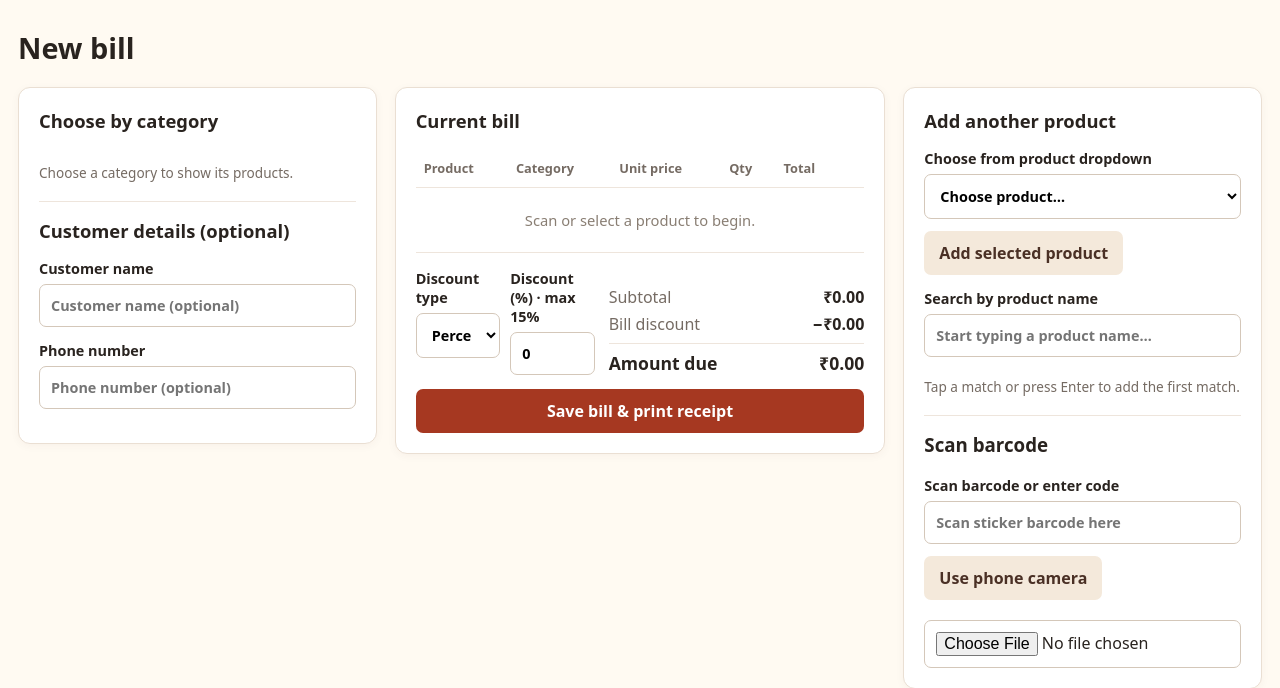
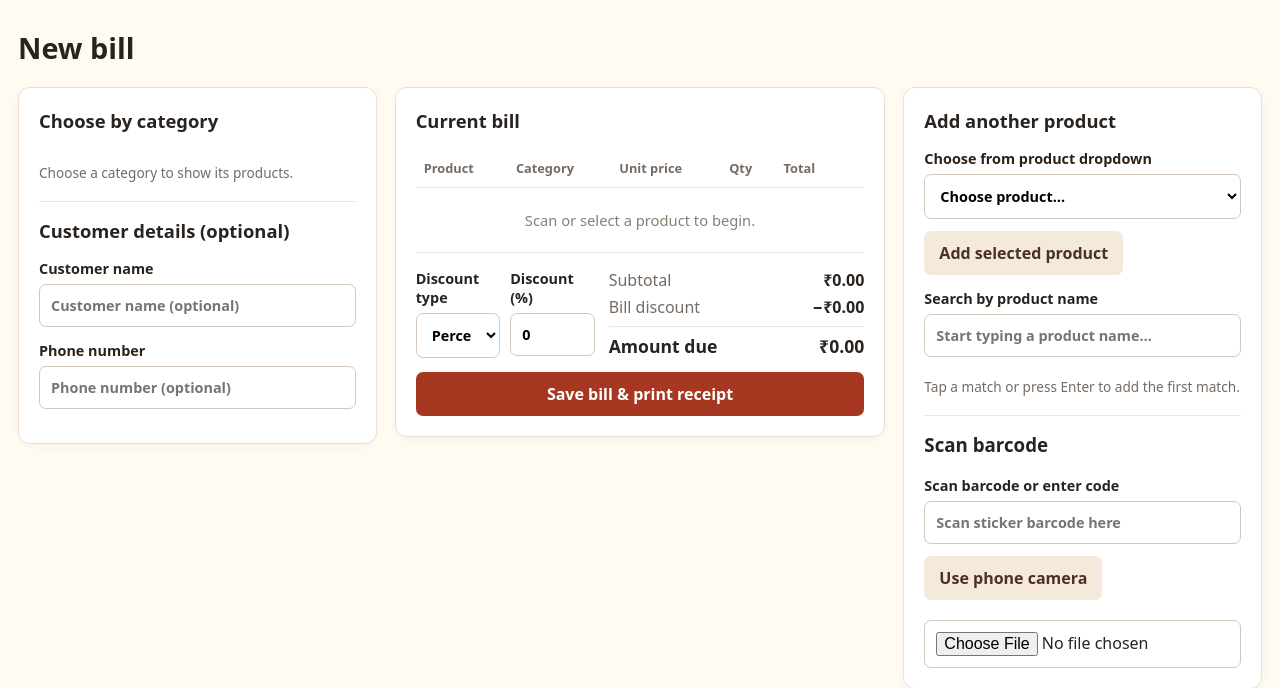
Before and after one commit to Dhaveer/Cracker_Billing, a Flask app: page / in a window 1280 px wide. Shown: the part 55-743 px from the top of the page. Run offline with Flask 3, Linux system fonts and the light colour scheme; data that the repository does not hold is empty; some libraries are stand-ins or nearby versions.

Commit message:
Refactor discount handling in billing system by removing maximum discount limits for both percentage and fixed amount discounts. Updated user interface in checkout.html and billing.js to reflect these changes, ensuring a more flexible discount application process. Improved discount label display for clarity.

```diff
--- a/app.py
+++ b/app.py
@@ -162,8 +162,6 @@ def create_sale():
         )
         if discount_mode not in {"percent", "amount"}:
             raise ValueError("Choose percentage or rupee discount.")
-        if discount_mode == "percent" and discount_value > 15:
-            raise ValueError("Bill discount cannot exceed 15%.")
         with db() as conn:
             items, subtotal = [], Decimal("0.00")
             for pid, (qty, unit_price) in quantities.items():
@@ -180,9 +178,6 @@ def create_sale():
                 discount_amount = (subtotal * discount_percent / Decimal("100")).quantize(Decimal("0.01"), rounding=ROUND_HALF_UP)
             else:
                 discount_percent = Decimal("0.00")
-                max_discount = (subtotal * Decimal("0.15")).quantize(Decimal("0.01"), rounding=ROUND_HALF_UP)
-                if discount_value > max_discount:
-                    raise ValueError(f"Rupee discount cannot exceed 15% of the subtotal (₹{max_discount:.2f}).")
                 discount_amount = discount_value
             total = subtotal - discount_amount
             invoice = "INV-" + datetime.now().strftime("%Y%m%d-%H%M%S-%f")
--- a/static/billing.js
+++ b/static/billing.js
@@ -25,11 +25,9 @@ function renderCart() {
   else rows.innerHTML = items.map(p => `<tr><td>${escapeHtml(p.name)}</td><td>${escapeHtml(p.category || '')}</td><td><input class="unit-price" aria-label="Unit price for ${escapeHtml(p.name)}" type="number" min="0" max="${Number(p.price)}" step="0.01" value="${priceFor(p).toFixed(2)}" data-action="price" data-id="${p.id}"></td><td><div class="qty"><button type="button" data-action="minus" data-id="${p.id}">−</button><input type="number" min="1" value="${p.quantity}" data-action="qty" data-id="${p.id}"><button type="button" data-action="plus" data-id="${p.id}">+</button></div></td><td>${rupees(priceFor(p) * p.quantity)}</td><td><button type="button" class="link-button danger" data-action="remove" data-id="${p.id}">Remove</button></td></tr>`).join('');
   const total = items.reduce((s,p) => s + priceFor(p) * p.quantity, 0);
   const discountMode = discountModeInput.value;
-  const maxDiscount = discountMode === 'percent' ? 15 : Math.round((total * 0.15 + Number.EPSILON) * 100) / 100;
-  discountValueInput.max = String(maxDiscount);
-  discountValueLabel.textContent = discountMode === 'percent' ? 'Discount (%) · max 15%' : `Discount (₹) · max ${rupees(maxDiscount)}`;
-  if ((Number(discountValueInput.value) || 0) > maxDiscount) discountValueInput.value = String(maxDiscount);
-  const discountValue = Math.min(maxDiscount, Math.max(0, Number(discountValueInput.value) || 0));
+  discountValueInput.removeAttribute('max');
+  discountValueLabel.textContent = discountMode === 'percent' ? 'Discount (%)' : 'Discount (₹)';
+  const discountValue = Math.max(0, Number(discountValueInput.value) || 0);
   const discount = discountMode === 'percent'
     ? Math.round((total * discountValue / 100 + Number.EPSILON) * 100) / 100
     : Math.round((discountValue + Number.EPSILON) * 100) / 100;
--- a/templates/checkout.html
+++ b/templates/checkout.html
@@ -2,6 +2,6 @@
 <h1>New bill</h1>
 <div class="checkout-grid"><section class="panel"><h2>Choose by category</h2><div id="categoryButtons" class="category-buttons"></div><div id="categoryProducts" class="category-products"><p class="hint">Choose a category to show its products.</p></div>
 <h2 class="picker-subtitle">Customer details (optional)</h2><label>Customer name<input id="customer" autocomplete="name" placeholder="Customer name (optional)"></label><label>Phone number<input id="customerPhone" type="tel" inputmode="tel" autocomplete="tel" placeholder="Phone number (optional)"></label></section>
-<section class="panel bill-panel"><h2>Current bill</h2><form method="post" action="{{ url_for('create_sale') }}" id="saleForm"><input type="hidden" name="cart" id="cart"><div class="table-wrap"><table><thead><tr><th>Product</th><th>Category</th><th>Unit price</th><th>Qty</th><th>Total</th><th></th></tr></thead><tbody id="cartRows"><tr><td colspan="6" class="empty">Scan or select a product to begin.</td></tr></tbody></table></div><div class="bill-adjustments"><div class="discount-controls"><label>Discount type<select id="discountMode" name="discount_mode"><option value="percent">Percentage (%)</option><option value="amount">Amount (₹)</option></select></label><label><span id="discountValueLabel">Discount (%) · max 15%</span><input id="discountValue" name="discount_value" type="number" min="0" max="15" step="0.01" value="0"></label></div><div class="bill-totals"><div><span>Subtotal</span><strong id="subtotalAmount">₹0.00</strong></div><div><span>Bill discount</span><strong id="billDiscountAmount">−₹0.00</strong></div><div class="final-total"><span>Amount due</span><strong id="grandTotal">₹0.00</strong></div></div></div><input type="hidden" name="customer" id="customerHidden"><input type="hidden" name="customer_phone" id="customerPhoneHidden"><button class="primary" type="submit">Save bill &amp; print receipt</button></form></section>
+<section class="panel bill-panel"><h2>Current bill</h2><form method="post" action="{{ url_for('create_sale') }}" id="saleForm"><input type="hidden" name="cart" id="cart"><div class="table-wrap"><table><thead><tr><th>Product</th><th>Category</th><th>Unit price</th><th>Qty</th><th>Total</th><th></th></tr></thead><tbody id="cartRows"><tr><td colspan="6" class="empty">Scan or select a product to begin.</td></tr></tbody></table></div><div class="bill-adjustments"><div class="discount-controls"><label>Discount type<select id="discountMode" name="discount_mode"><option value="percent">Percentage (%)</option><option value="amount">Amount (₹)</option></select></label><label><span id="discountValueLabel">Discount (%)</span><input id="discountValue" name="discount_value" type="number" min="0" step="0.01" value="0"></label></div><div class="bill-totals"><div><span>Subtotal</span><strong id="subtotalAmount">₹0.00</strong></div><div><span>Bill discount</span><strong id="billDiscountAmount">−₹0.00</strong></div><div class="final-total"><span>Amount due</span><strong id="grandTotal">₹0.00</strong></div></div></div><input type="hidden" name="customer" id="customerHidden"><input type="hidden" name="customer_phone" id="customerPhoneHidden"><button class="primary" type="submit">Save bill &amp; print receipt</button></form></section>
 <section class="panel product-search-panel"><h2>Add another product</h2><label>Choose from product dropdown<select id="productSelect"><option value="">Choose product…</option>{% for p in products %}<option value="{{ p.id }}">{{ p.name }} · ₹{{ '%.2f'|format(p.price) }}</option>{% endfor %}</select></label><button id="addSelected" type="button" class="secondary">Add selected product</button><label>Search by product name<input id="productSearch" type="search" autocomplete="off" placeholder="Start typing a product name…"></label><div id="searchResults" class="search-results" role="listbox"></div><p class="hint">Tap a match or press Enter to add the first match.</p><h3 class="picker-subtitle">Scan barcode</h3><label>Scan barcode or enter code<input id="barcode" inputmode="numeric" autocomplete="off" placeholder="Scan sticker barcode here"></label><button type="button" class="secondary" id="cameraButton">Use phone camera</button><input type="file" id="camera" accept="image/*" capture="environment" hidden></section></div>
 <script>window.catalogue={{ catalogue|tojson }};</script>{% endblock %}{% block scripts %}<script src="{{ url_for('static', filename='billing.js') }}"></script>{% endblock %}
```
